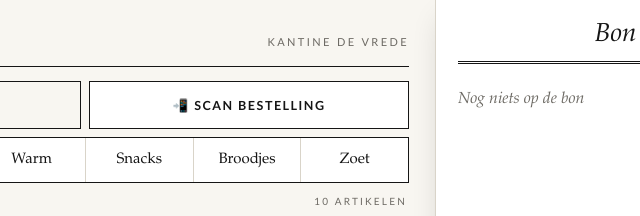
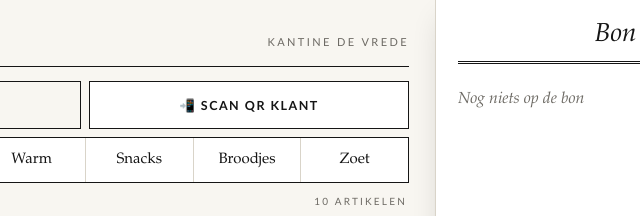
Before and after one commit to Pieterswipe/kassa, a plain HTML site: page index.html in a window 1280 px wide. Shown: the top 216 px of the page, 485-1125 px from the left. Drawn offline with nearby package versions, Linux system fonts and the light colour scheme.

Commit message:
Kassa: “Scan bestelling” heet nu “Scan QR klant”
De knop op het eerste scherm en de titel van het scanvenster gebruiken dezelfde nieuwe naam. Ids en scanlogica blijven ongewijzigd.

```diff
--- a/index.html
+++ b/index.html
@@ -34,7 +34,7 @@
       <!-- Scannen staat vooraan: meteen zichtbaar boven tabs en raster (gsm én tablet) -->
       <div id="scan-balk" class="scan-balk">
         <button type="button" class="scan-knop" onclick="if (window.openBonScan) openBonScan(); else alert('De bonscanner kon niet geladen worden. Herlaad de pagina.')">📷 Scan bon</button>
-        <button type="button" id="kb-knop" class="scan-knop bestel-scan-knop" onclick="if (window.openBestelScan) openBestelScan(); else alert('De bestelscanner kon niet geladen worden. Herlaad de pagina.')">📲 Scan bestelling</button>
+        <button type="button" id="kb-knop" class="scan-knop bestel-scan-knop" onclick="if (window.openBestelScan) openBestelScan(); else alert('De bestelscanner kon niet geladen worden. Herlaad de pagina.')">📲 Scan QR klant</button>
       </div>
       <!-- Korte tabs boven een dicht raster. Tabs, bijschrift en productknoppen worden opgebouwd
            uit producten.js (bouwProductKnoppen in kassa.js).
@@ -224,7 +224,7 @@
        Na een geldige code volgt het controlescherm van de bonscanner (bs-controle). -->
   <div id="kb-overlay" class="sd-overlay verborgen">
     <div class="sd-scherm">
-      <h2>Scan bestelling</h2>
+      <h2>Scan QR klant</h2>
       <div id="kb-camera"></div>
       <p id="kb-status" class="sd-wacht"></p>
       <p id="kb-fout" class="bs-fout verborgen"></p>
```
